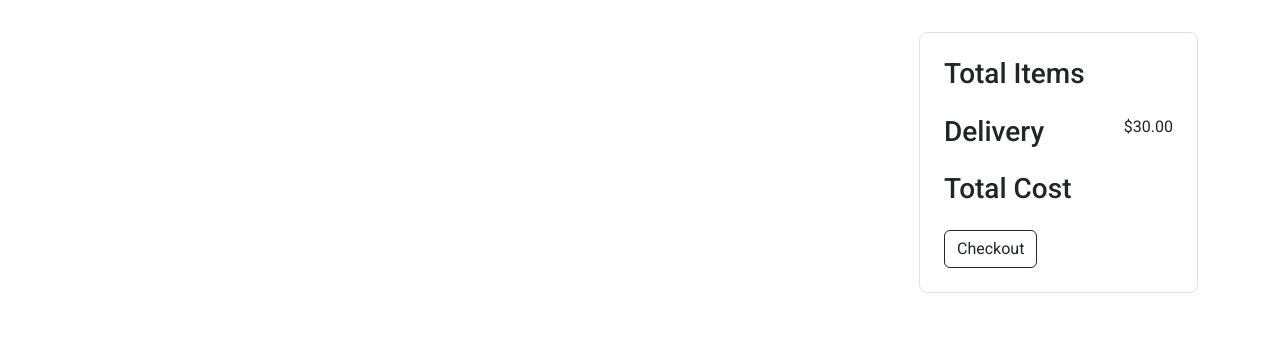
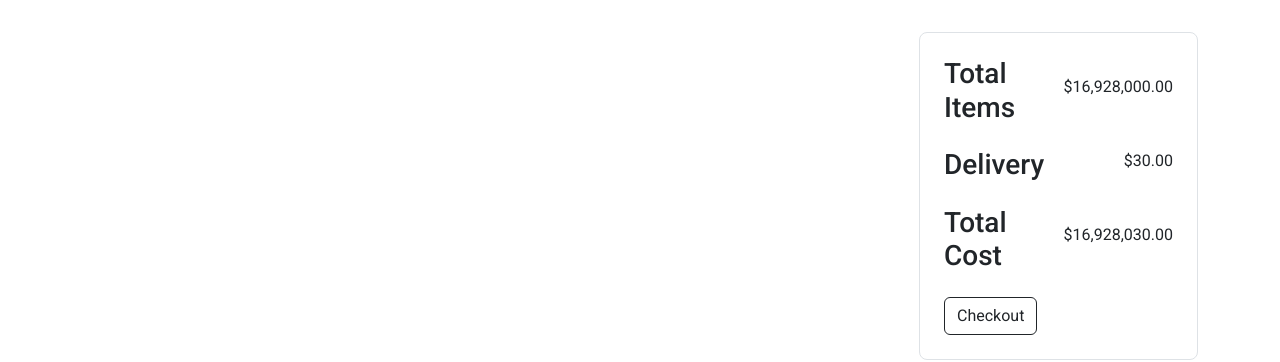
Before and after one commit to mahmoudmoataz99/Adidas-Angular, an Angular app: page /cart in a window 1280 px wide. Shown: the part 2067-2429 px from the top of the page. Built offline with nearby package versions, Linux system fonts and the light colour scheme; grey boxes are pictures that could not be loaded.

Commit message:
Update cart-items.component.ts

```diff
--- a/src/app/pages/cart-items/cart-items.component.ts
+++ b/src/app/pages/cart-items/cart-items.component.ts
@@ -16,11 +16,13 @@ import { Router } from '@angular/router';
 
 export class CartItemsComponent implements OnInit {
   data: any;
+  totalCart:number = 0;
 
   constructor(private info: ProductsService, private router: Router) {}
 
   ngOnInit(): void {
     this.data = this.info.products;
+    this.data.map((element:any) => element.disc ? (this.totalCart+=element.quantity*element.priceAfterDisc) : (this.totalCart+=element.quantity*element.price));
   }
 
   deleteItem(id: any) {
```
